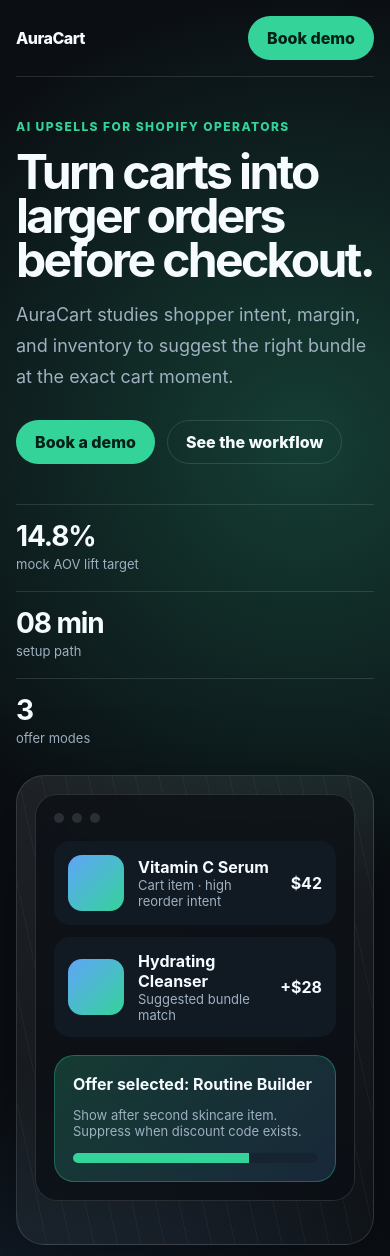
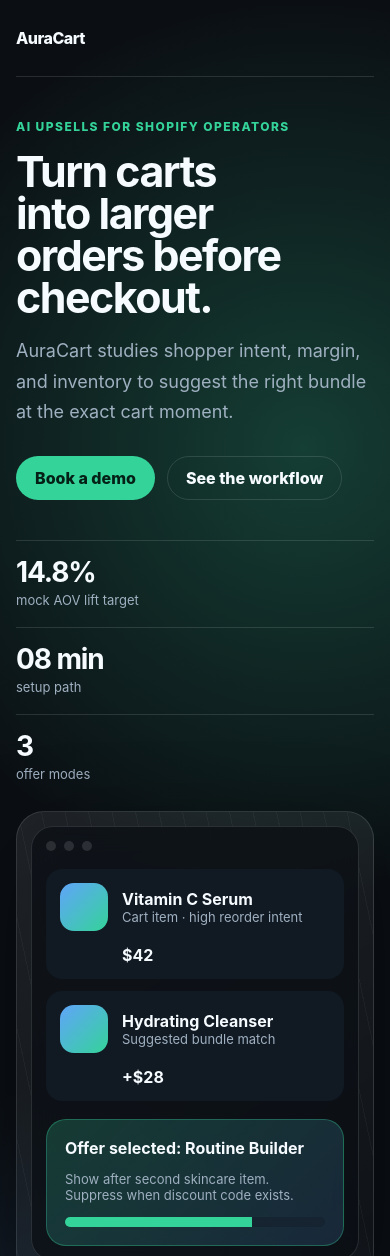
Before and after one commit to ahhrsya/rasya-taste, a plain HTML site: page examples/landing-test/rasya/index.html in a window 390 px wide. Shown: the top 1256 px of the page. Drawn offline with Linux system fonts and the light colour scheme.

Commit message:
Polish landing test responsiveness

```diff
--- a/examples/landing-test/rasya/index.html
+++ b/examples/landing-test/rasya/index.html
@@ -32,7 +32,7 @@
       }
 
       a { color: inherit; text-decoration: none; }
-      .page { width: min(1160px, calc(100% - 32px)); margin: 0 auto; }
+      .page { width: min(1160px, calc(100vw - 32px)); margin: 0 auto; }
       .nav {
         display: flex;
         align-items: center;
@@ -63,7 +63,13 @@
         padding: 72px 0 56px;
       }
       .eyebrow { color: var(--accent); font-weight: 800; font-size: 12px; letter-spacing: 0.12em; text-transform: uppercase; }
-      h1 { margin: 16px 0 18px; font-size: clamp(48px, 8vw, 92px); line-height: 0.92; letter-spacing: -0.055em; }
+      h1 {
+        margin: 16px 0 18px;
+        font-size: clamp(48px, 8vw, 92px);
+        line-height: 0.92;
+        letter-spacing: -0.055em;
+      }
+      h1 span { display: block; }
       .lede { color: var(--muted); font-size: 18px; line-height: 1.7; max-width: 58ch; }
       .actions { display: flex; gap: 12px; flex-wrap: wrap; margin-top: 28px; }
       .proof { display: grid; grid-template-columns: repeat(3, 1fr); gap: 18px; margin-top: 40px; }
@@ -132,9 +138,17 @@
 
       @media (max-width: 860px) {
         .links { display: none; }
+        .nav { gap: 16px; }
+        .nav .btn { display: none; }
         .hero, .section-head, .grid, .price { grid-template-columns: 1fr; }
+        .hero > *, .section-head > *, .grid > *, .price > * { min-width: 0; }
         .hero { padding-top: 42px; }
-        .mockup { min-height: 470px; }
+        h1 { font-size: clamp(38px, 11vw, 46px); letter-spacing: -0.035em; line-height: 0.98; }
+        .lede { max-width: 31ch; }
+        .mockup { width: 100%; min-height: 470px; padding: 14px; }
+        .window { padding: 14px; }
+        .cart-card { grid-template-columns: 48px minmax(0, 1fr); }
+        .cart-card > b { grid-column: 2; }
         .proof { grid-template-columns: 1fr; }
         .price .card:nth-child(2) { transform: none; }
       }
@@ -152,7 +166,7 @@
         <section class="hero">
           <div>
             <div class="eyebrow">AI upsells for Shopify operators</div>
-            <h1>Turn carts into larger orders before checkout.</h1>
+            <h1><span>Turn carts</span><span>into larger</span><span>orders before</span><span>checkout.</span></h1>
             <p class="lede">AuraCart studies shopper intent, margin, and inventory to suggest the right bundle at the exact cart moment.</p>
             <div class="actions">
               <a class="btn" href="#">Book a demo</a>
```
Also changed, not shown: examples/landing-test/arya-inspired/index.html (+1 -0 lines), 1 other file.
